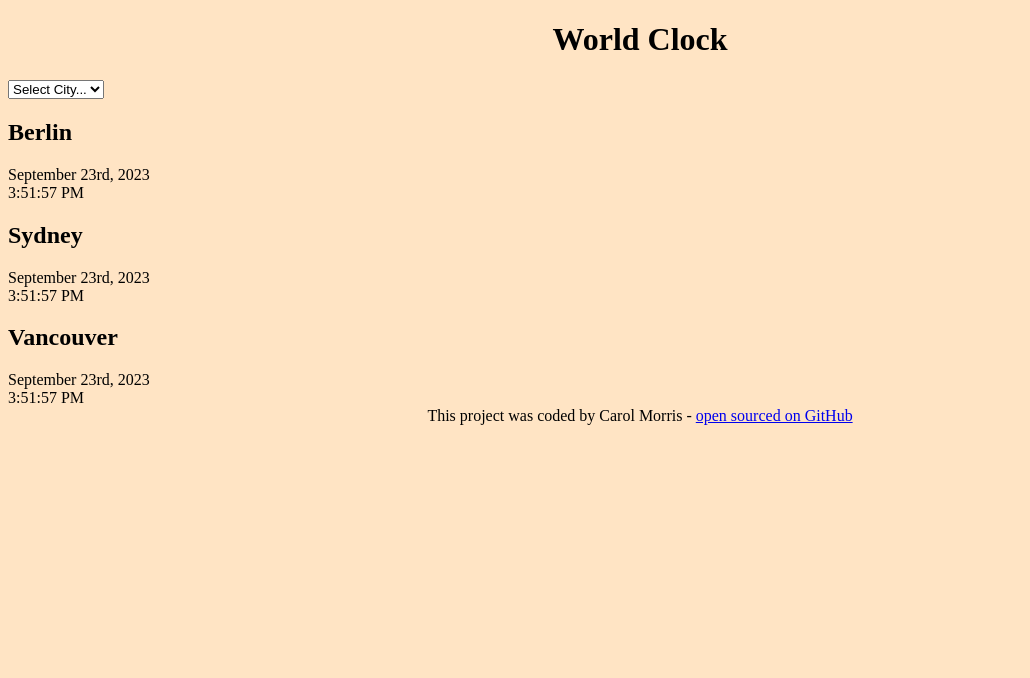
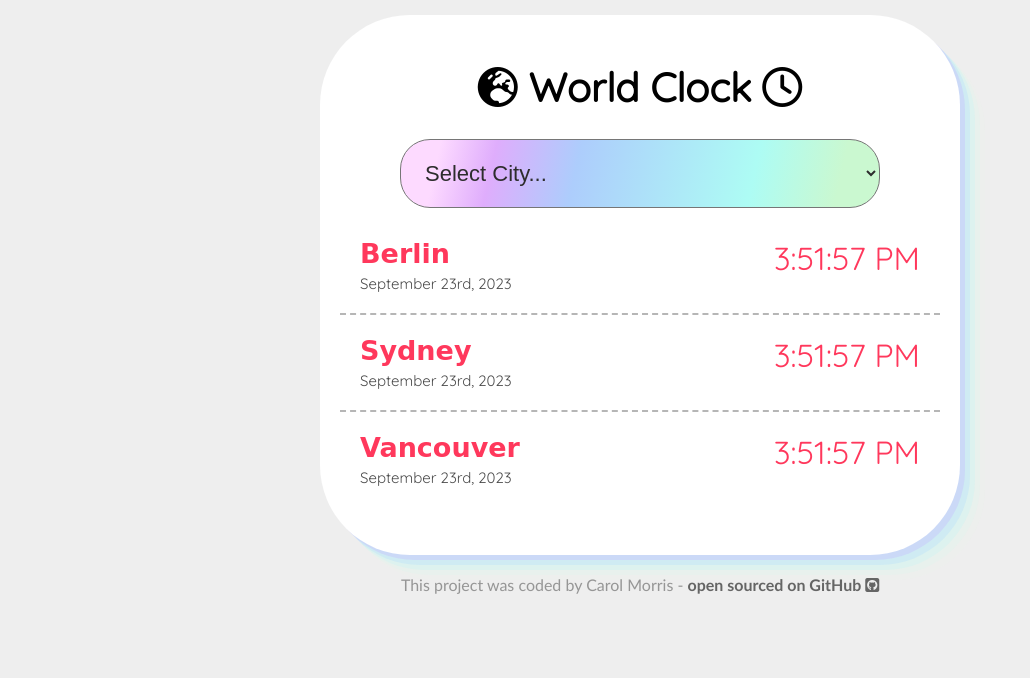
Before and after one commit to cardycode/world-clock-app, a plain HTML site: page index.html in a window 1280 px wide. Shown: the whole page, without its empty margins (0-1030 px from the left). Drawn offline with Linux system fonts and the light colour scheme; a web font is replaced by a local one.

Commit message:
Main css styling added

```diff
--- a/css/style.css
+++ b/css/style.css
@@ -1,9 +1,88 @@
 body {
-  background-color: bisque;
+  background-color: #eeeeee;
+  font-family: "Trebuchet MS", "Lucida Sans Unicode", "Lucida Grande",
+    "Lucida Sans", Arial, sans-serif;
 }
+.container {
+  background: #ffffff;
+  color: #000000;
+  max-width: 600px;
+  display: block;
+  margin: 15px auto;
+  padding: 20px;
+  border-radius: 90px;
+  height: 500px;
+
+  font-family: "Quicksand", sans-serif;
+
+  box-shadow: rgba(196, 190, 252, 0.4) 5px 5px,
+    rgba(173, 218, 250, 0.3) 10px 10px, rgba(173, 242, 246, 0.2) 15px 15px,
+    rgba(185, 250, 228, 0.1) 20px 20px, rgba(202, 248, 208, 0.05) 25px 25px;
+}
+
+select {
+  width: 80%;
+  display: block;
+  margin: 10px auto;
+  padding: 20px;
+  font-size: 22px;
+  background: linear-gradient(
+    102.7deg,
+    rgb(253, 218, 255) 8.2%,
+    rgb(223, 173, 252) 19.6%,
+    rgb(173, 205, 252) 36.8%,
+    rgb(173, 252, 244) 73.2%,
+    rgb(202, 248, 208) 90.9%
+  );
+  color: #2d2d2d;
+  border-radius: 30px;
+}
+
 h1 {
+  font-size: 40px;
+  color: #000000;
   text-align: center;
 }
+h2 {
+  margin: 0 0 5px;
+  font-family: "Finger Paint", cursive;
+}
+
+.cities {
+}
+
+.city {
+  font-size: 18px;
+  color: #ff385c;
+  padding: 20px;
+  border-bottom: 2px dashed #2d2d2d58;
+  display: flex;
+  justify-content: space-between;
+}
+
+.city:last-child {
+  border: none;
+}
+.time {
+  font-size: 32px;
+  color: #ff385c;
+}
+
+.date {
+  font-size: 15px;
+  color: #000000;
+  opacity: 0.7;
+}
+
 footer {
   text-align: center;
+  margin: 20px;
+  color: #2d2d2d75;
+  height: 100px;
 }
+
+a {
+  font-weight: bolder;
+  color: #2d2d2db5;
+  text-decoration: none;
+}
--- a/index.html
+++ b/index.html
@@ -10,11 +10,31 @@
       rel="stylesheet"
       href="css/style.css"
     />
+    <script
+      src="https://kit.fontawesome.com/52721a5a1a.js"
+      crossorigin="anonymous"
+    ></script>
+    <link
+      rel="preconnect"
+      href="https://fonts.googleapis.com"
+    />
+    <link
+      rel="preconnect"
+      href="https://fonts.gstatic.com"
+      crossorigin
+    />
+    <link
+      href="https://fonts.googleapis.com/css2?family=Finger+Paint&family=Quicksand&display=swap"
+      rel="stylesheet"
+    />
     <title>World Clock</title>
   </head>
   <body>
     <div class="container">
-      <h1>World Clock</h1>
+      <h1>
+        <i class="fa-solid fa-earth-europe"></i> World Clock
+        <i class="fa-regular fa-clock"></i>
+      </h1>
       <select
         name=""
         id=""
@@ -30,8 +50,10 @@
           class="city"
           id="berlin"
         >
+          <div>
             <h2>Berlin</h2>
             <div class="date">September 23rd, 2023</div>
+          </div>
           <div class="time">3:51:57 PM</div>
         </div>
 
@@ -39,8 +61,10 @@
           class="city"
           id="sydney"
         >
+          <div>
             <h2>Sydney</h2>
             <div class="date">September 23rd, 2023</div>
+          </div>
           <div class="time">3:51:57 PM</div>
         </div>
 
@@ -48,21 +72,23 @@
           class="city"
           id="vancouver"
         >
+          <div>
             <h2>Vancouver</h2>
             <div class="date">September 23rd, 2023</div>
+          </div>
           <div class="time">3:51:57 PM</div>
         </div>
       </div>
-
+    </div>
     <footer>
       This project was coded by Carol Morris -
       <a
         href="https://github.com/cardycode/world-clock-app"
         target="_blank"
-          >open sourced on GitHub</a
-        >
+        >open sourced on GitHub <i class="fa-brands fa-square-github"></i
+      ></a>
     </footer>
-    </div>
+
     <script src="javascript/index.js"></script>
   </body>
 </html>
```
Lines whose indentation alone changed are shown as unchanged.
